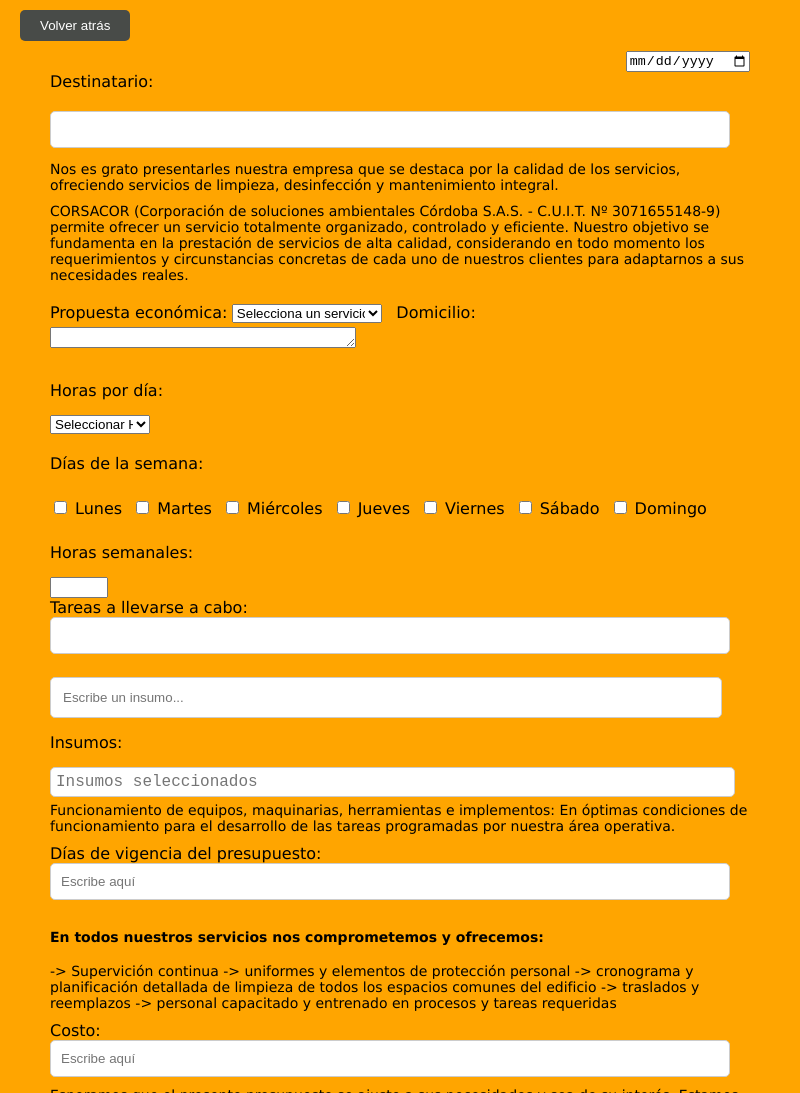
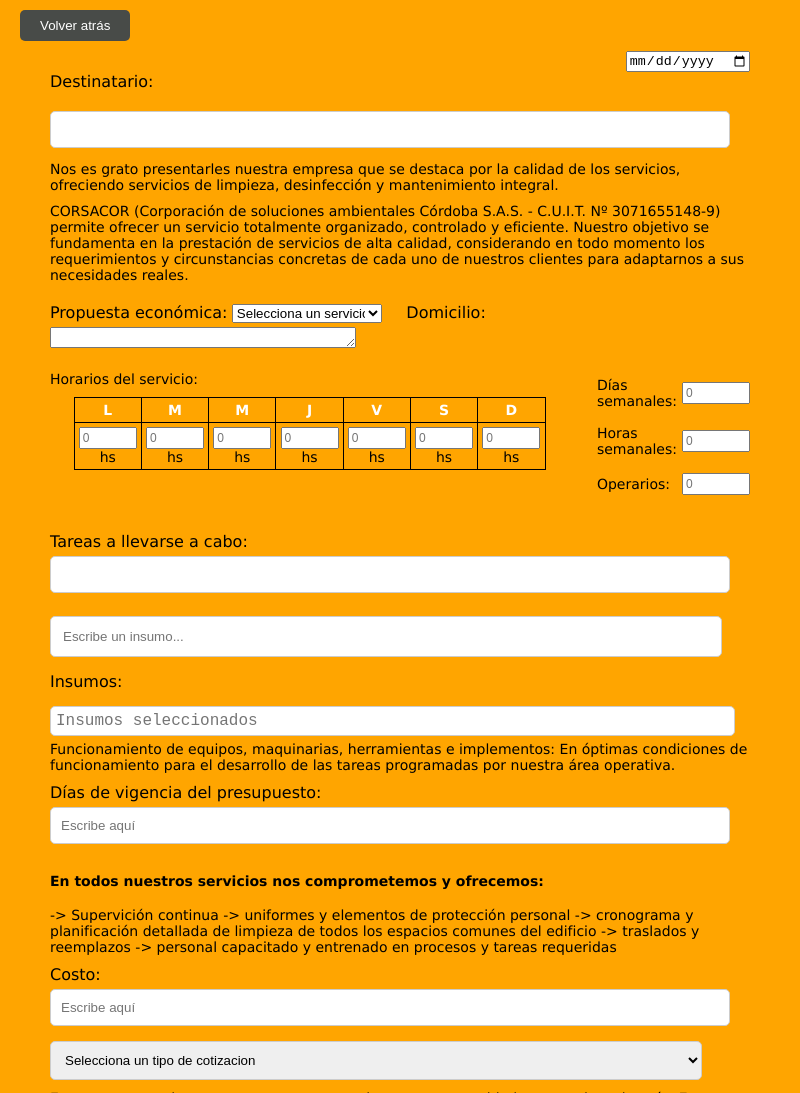
Before and after one commit to NoeGaraySalinas/presupuesto-electron, an Electron app: page mensual.html in a window 800 px wide. Shown: the top 1093 px of the page. Drawn offline with nearby package versions, Linux system fonts and the light colour scheme; no server answers.

Commit message:
Update mensual.html

```diff
--- a/mensual.html
+++ b/mensual.html
@@ -7,6 +7,24 @@
     <title>Presupuesto Mensual</title>
 
     <style>
+        .container {
+            margin: 20px auto;
+            max-width: 1200px;
+        }
+
+        .full-width-input {
+            width: 100%;
+            margin: 5px 0;
+        }
+
+        .inline-input {
+            margin-right: 10px;
+        }
+
+        .right {
+            text-align: right;
+        }
+
         body {
             font-family: Verdana, sans-serif;
             /* Aplica Verdana a todo el cuerpo */
@@ -280,6 +298,87 @@
         #hoursPerDay {
             width: 100px;
         }
+
+        .table-container {
+            margin: 20px 0;
+            background: white;
+            box-shadow: 0 0 10px rgba(0, 0, 0, 0.1);
+            border-radius: 5px;
+            overflow: hidden;
+        }
+
+        table {
+            width: 100%;
+            border-collapse: collapse;
+            margin-left: 5%;
+        }
+
+        th,
+        td {
+            padding: 10px;
+            text-align: left;
+            border: 1px solid #ddd;
+            font-size: 14px;
+        }
+
+        th {
+            background-color: #FFA500;
+            color: white;
+            font-weight: bold;
+        }
+
+        .highlight {
+            background-color: #f4f4f4;
+        }
+
+        .table-inputs-wrapper {
+            display: flex;
+            align-items: flex-start;
+            gap: 15px;
+            /* Espacio entre la tabla y los inputs */
+        }
+
+        #weekly-hours-table {
+            border-collapse: collapse;
+            font-size: 12px;
+        }
+
+        #weekly-hours-table th,
+        #weekly-hours-table td {
+            border: 1px solid #000;
+            padding: 4px;
+            text-align: center;
+        }
+
+        #weekly-hours-table input {
+            width: 50px;
+            padding: 2px;
+            font-size: 12px;
+        }
+
+        .unique-inputs-container {
+            display: flex;
+            flex-direction: column;
+            gap: 1px;
+            /* Espacio entre los inputs */
+            margin-top: -30px;
+            /* Espacio entre la tabla y los inputs */
+            margin-left: 60px;
+        }
+
+        .unique-inputs-container label {
+            font-size: 14px;
+            display: flex;
+            justify-content: space-between;
+            align-items: center;
+        }
+
+        .unique-inputs-container input {
+            width: 60px;
+            padding: 2px;
+            font-size: 12px;
+            margin-left: 5px;
+        }
     </style>
 </head>
 
@@ -325,35 +424,48 @@
                 oninput="autoExpand(this)" required></textarea>
         </div>
 
-        <div style="display: flex; flex-direction: column; gap: 10px;">
-            <label for="hours">Horas por día:</label>
-            <select id="hoursPerDay" onchange="calculateWeeklyHours()">
-                <option value="">Seleccionar Horas</option>
-                <option value="1">1 hora</option>
-                <option value="2">2 Hs.</option>
-                <option value="3">3 Hs.</option>
-                <option value="4">4 Hs.</option>
-                <option value="5">5 Hs.</option>
-                <option value="6">6 Hs.</option>
-                <option value="7">7 Hs.</option>
-                <option value="8">8 Hs.</option>
-            </select>
+        <p>Horarios del servicio:</p>
 
-            <label>Días de la semana:</label>
-            <div style="display: flex; flex-wrap: wrap; gap: 10px;">
-                <label><input type="checkbox" class="dayCheckbox" value="Lunes"> Lunes</label>
-                <label><input type="checkbox" class="dayCheckbox" value="Martes"> Martes</label>
-                <label><input type="checkbox" class="dayCheckbox" value="Miércoles"> Miércoles</label>
-                <label><input type="checkbox" class="dayCheckbox" value="Jueves"> Jueves</label>
-                <label><input type="checkbox" class="dayCheckbox" value="Viernes"> Viernes</label>
-                <label><input type="checkbox" class="dayCheckbox" value="Sábado"> Sábado</label>
-                <label><input type="checkbox" class="dayCheckbox" value="Domingo"> Domingo</label>
+        <div class="table-inputs-wrapper">
+            <div class="unique-table-container">
+                <table id="weekly-hours-table">
+                    <thead>
+                        <tr>
+                            <th>L</th>
+                            <th>M</th>
+                            <th>M</th>
+                            <th>J</th>
+                            <th>V</th>
+                            <th>S</th>
+                            <th>D</th>
+                        </tr>
+                    </thead>
+                    <tbody>
+                        <tr>
+                            <td><input type="number" id="input-lunes" class="hours" placeholder="0" min="0"> hs</td>
+                            <td><input type="number" id="input-martes" class="hours" placeholder="0" min="0"> hs</td>
+                            <td><input type="number" id="input-miercoles" class="hours" placeholder="0" min="0"> hs</td>
+                            <td><input type="number" id="input-jueves" class="hours" placeholder="0" min="0"> hs</td>
+                            <td><input type="number" id="input-viernes" class="hours" placeholder="0" min="0"> hs</td>
+                            <td><input type="number" id="input-sabado" class="hours" placeholder="0" min="0"> hs</td>
+                            <td><input type="number" id="input-domingo" class="hours" placeholder="0" min="0"> hs</td>
+                        </tr>
+                    </tbody>
+                </table>
             </div>
 
-            <label for="weeklyHours">Horas semanales:</label>
-            <input type="number" id="weeklyHours" style="width: 50px;" readonly>
+            <div class="unique-inputs-container">
+                <label for="dias-semanales">Días semanales:
+                    <input type="number" id="dias-semanales-input" min="0" placeholder="0"></label>
+                <label for="horas-semanales">Horas semanales:
+                    <input type="number" id="horas-semanales" min="0" placeholder="0"></label>
+                <label for="num-operarios">Operarios:
+                    <input type="number" id="operarios" min="0" placeholder="0"></label>
+            </div>
         </div>
 
+        <br>
+        <br>
         <label for="tasks">Tareas a llevarse a cabo:</label>
         <textarea id="tasks" class="full-width-input" rows="1" oninput="autoExpand(this)" required></textarea>
 
@@ -366,8 +478,6 @@
             <textarea id="insumos-seleccionados" class="full-width-input" rows="1" oninput="autoExpand(this)" required
                 placeholder="Insumos seleccionados" readonly></textarea>
         </div>
-
-
 
         <!-- Texto adicional sobre funcionamiento de equipos -->
         <div id="equipment-text">
@@ -394,8 +504,26 @@
                 placeholder="Escribe aquí" required>
         </div>
 
+        <div class="input-container">
+            <select id="escala" type="text" id="escala-input" class="full-width-input" rows="1"
+                oninput="autoExpand(this)" required>
+                <option value="" disabled selected>Selecciona un tipo de cotizacion</option>
+                <option
+                    value="La presente cotización está realizada en base a las escalas salariales vigentes del Gremio S.O.E.L.S.A.C, quedando sin variantes, en tanto y en cuanto no se produzcan modificaciones en las mismas.">
+                    La presente cotización está realizada en base a las escalas salariales vigentes del Gremio
+                    S.O.E.L.S.A.C, quedando sin variantes, en tanto y en cuanto no se produzcan modificaciones en las
+                    mismas.</option>
+                <option
+                    value="La presente cotización está realizada en base a las escalas salariales vigentes del Gremio S.U.V.I.C.O., quedando sin variantes, en tanto y en cuanto no se produzcan modificaciones en las mismas.">
+                    La presente cotización está realizada en base a las escalas salariales vigentes del Gremio
+                    S.U.V.I.C.O., quedando sin variantes, en tanto y en cuanto no se produzcan modificaciones en las
+                    mismas.</option>
+            </select>
+        </div>
+
         <!-- Mensaje de despedida -->
-        <p id="saludoFinal">Esperamos que el presente presupuesto se ajuste a sus necesidades y sea de su interés.
+        <p id="saludoFinal">
+            Esperamos que el presente presupuesto se ajuste a sus necesidades y sea de su interés.
             Estamos a su
             disposición por cualquier consulta, aclaración o modificación del mismo.</p>
 
@@ -420,43 +548,11 @@
         <div id="message"></div>
     </div>
 
-    <!-- Script de funciones -->
-    <script src="https://cdnjs.cloudflare.com/ajax/libs/jspdf/2.4.0/jspdf.umd.min.js"></script>
-    <script src="https://cdnjs.cloudflare.com/ajax/libs/html2pdf.js/0.9.2/html2pdf.bundle.min.js"></script>
+    <!-- Script de jsPDF (versión más reciente) -->
+    <script src="https://cdnjs.cloudflare.com/ajax/libs/jspdf/2.5.1/jspdf.umd.min.js"></script>
+    <!-- Script de funciones personalizado -->
+    <script src="renderer.js" defer></script>
 
-
-    <script>
-        function autoExpand(element) {
-            // Ajustar el tamaño del textarea de acuerdo a su contenido
-            element.style.height = 'auto';
-            element.style.height = (element.scrollHeight) + 'px';
-        }
-
-        function generatePDF() {
-            // Ajusta el estilo del destinatario para el PDF
-            const recipient = document.getElementById('recipient');
-            recipient.style.marginTop = '20px';
-
-            const element = document.body;
-
-            // Opciones de html2pdf para ajustar el margen y otros parámetros
-            const opt = {
-                margin: [10, 0, 0, 0],  // Márgenes superiores, derechos, inferiores, izquierdos
-                filename: 'presupuesto.pdf',
-                image: { type: 'jpeg', quality: 0.98 },
-                html2canvas: { scale: 2 },
-                jsPDF: { unit: 'mm', format: 'a4', orientation: 'portrait' }
-            };
-
-            // Generar el PDF
-            html2pdf().from(element).set(opt).save()
-                .then(() => {
-                    // Restaurar el estilo original después de la generación del PDF
-                    recipient.style.marginTop = '0';
-                });
-        }
-    </script>
-    <script src="renderer.js" defer></script>
 
 </body>
 
```
